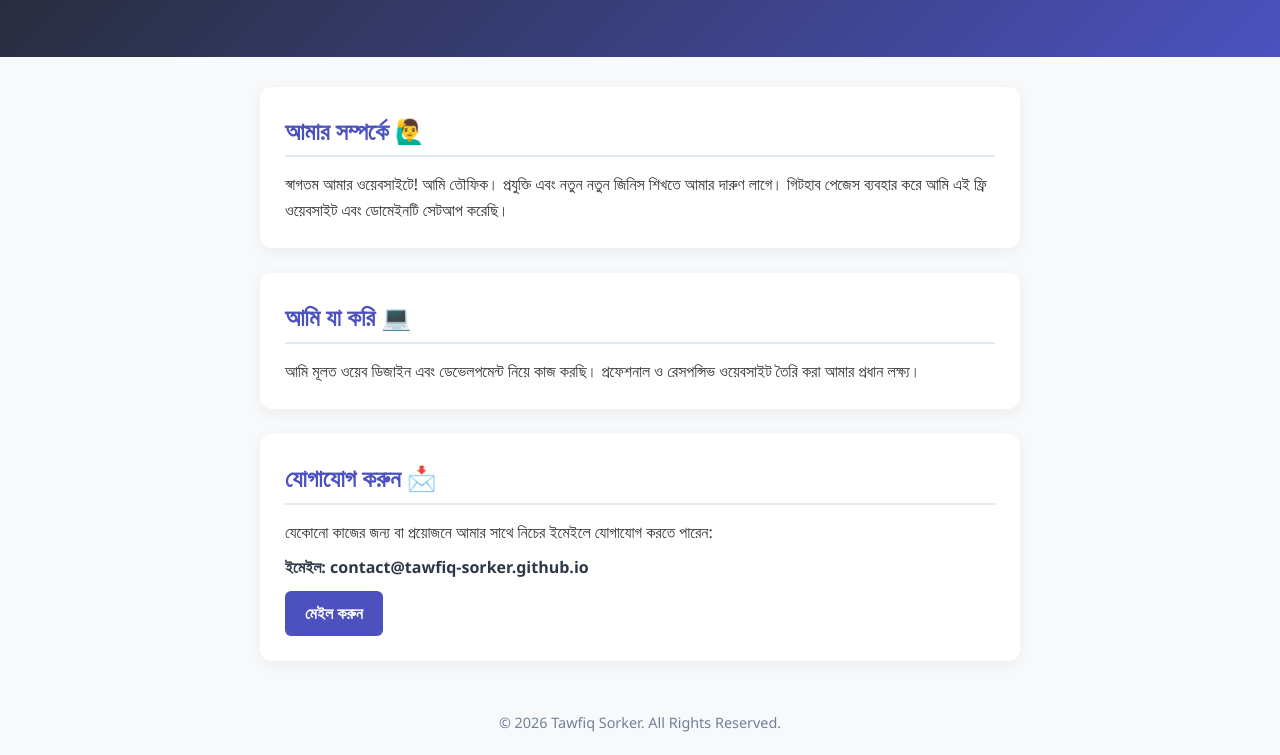
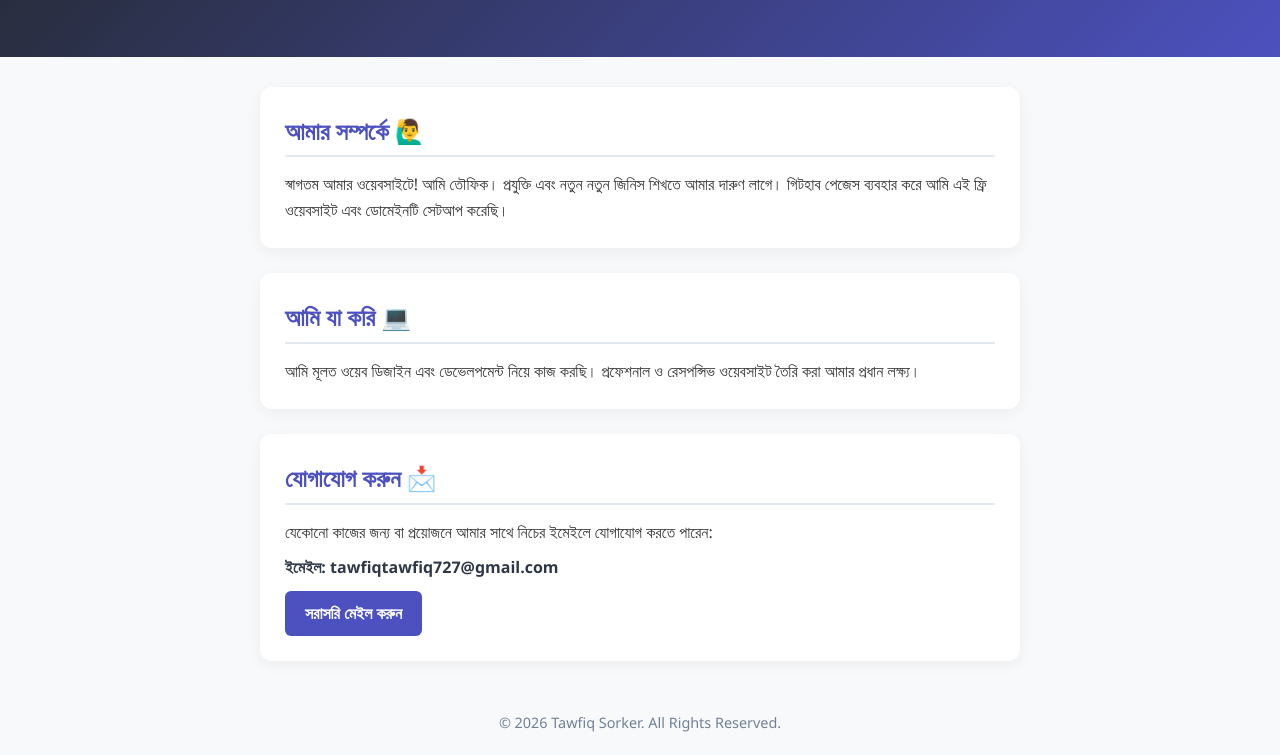
Before and after one commit to Tawfiq-Sorker/Tawfiq-Sorker.github.io, a plain HTML site: page index.html in a window 1280 px wide. Shown: the part 168-923 px from the top of the page. Drawn offline with Linux system fonts and the light colour scheme.

Commit message:
Update index.html

```diff
--- a/index.html
+++ b/index.html
@@ -42,8 +42,8 @@
         <div class="card">
             <h2>যোগাযোগ করুন 📩</h2>
             <p>যেকোনো কাজের জন্য বা প্রয়োজনে আমার সাথে নিচের ইমেইলে যোগাযোগ করতে পারেন:</p>
-            <p style="font-weight: bold; margin-top: 10px; color: #2d3748;">ইমেইল: contact@tawfiq-sorker.github.io</p>
-            <a href="mailto:contact@tawfiq-sorker.github.io" class="btn">মেইল করুন</a>
+            <p style="font-weight: bold; margin-top: 10px; color: #2d3748;">ইমেইল: tawfiqtawfiq727@gmail.com</p>
+            <a href="mailto:tawfiqtawfiq727@gmail.com" class="btn">সরাসরি মেইল করুন</a>
         </div>
     </div>
 
```
